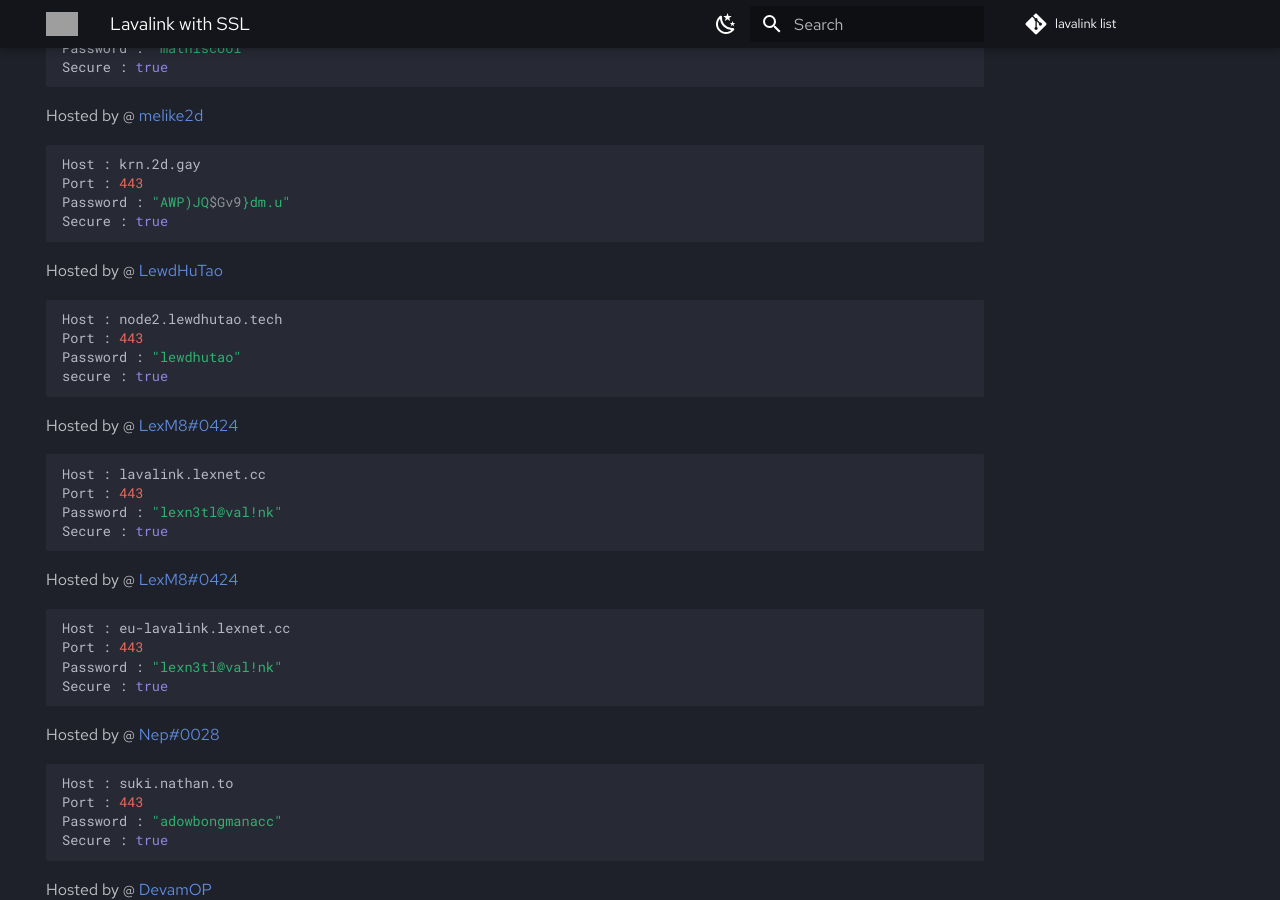
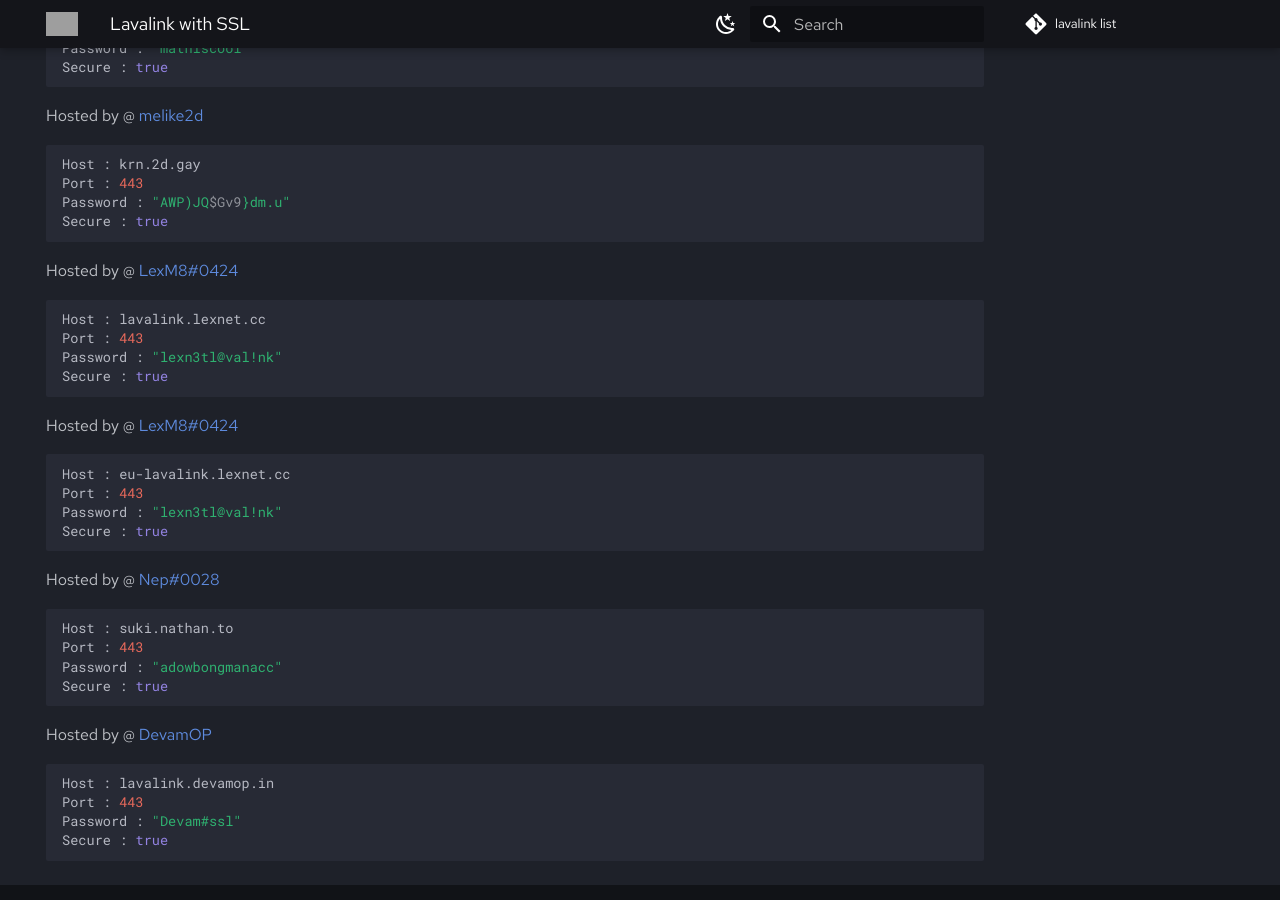
Before and after one commit to DarrenOfficial/lavalink-list, an MkDocs documentation site: the page built from docs/SSL/lavalink-with-ssl.md, in a window 1280 px wide and 900 px high, scrolled down 898 px. Built offline with MkDocs 1.6.1 and Material for MkDocs 9.7.7, drawn with Linux system fonts in a browser that asks for light colours; comment, search, counter and statistics services are not loaded; grey boxes are pictures that could not be loaded.

Commit message:
no longer maintained (#287)
my replit hacker plan has expired so not gonna keep this lavalink
anymore

````diff
--- a/docs/SSL/lavalink-with-ssl.md
+++ b/docs/SSL/lavalink-with-ssl.md
@@ -55,14 +55,6 @@ Password : "AWP)JQ$Gv9}dm.u"
 Secure : true
 ```
 
-Hosted by @ [LewdHuTao](https://lewdhutao.me)
-```bash
-Host : node2.lewdhutao.tech
-Port : 443
-Password : "lewdhutao"
-secure : true
-```
-
 Hosted by @ [LexM8#0424](https://freelavalink.lexnet.cc)
 ```bash
 Host : lavalink.lexnet.cc
````
